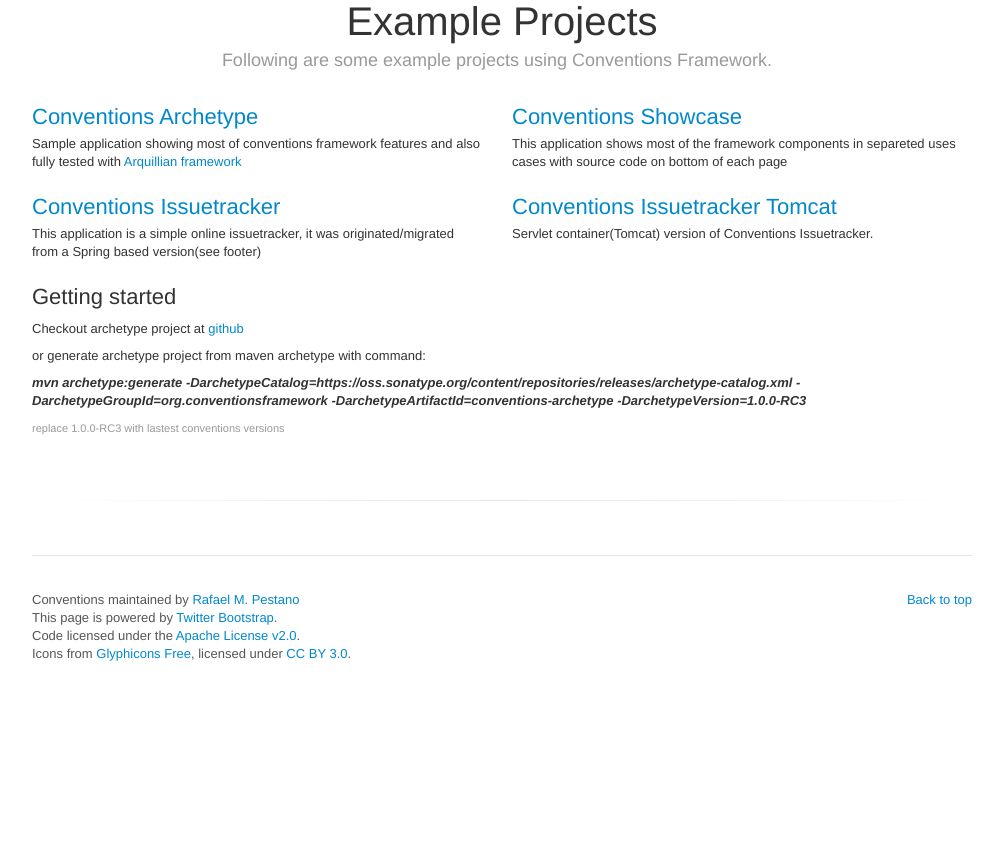
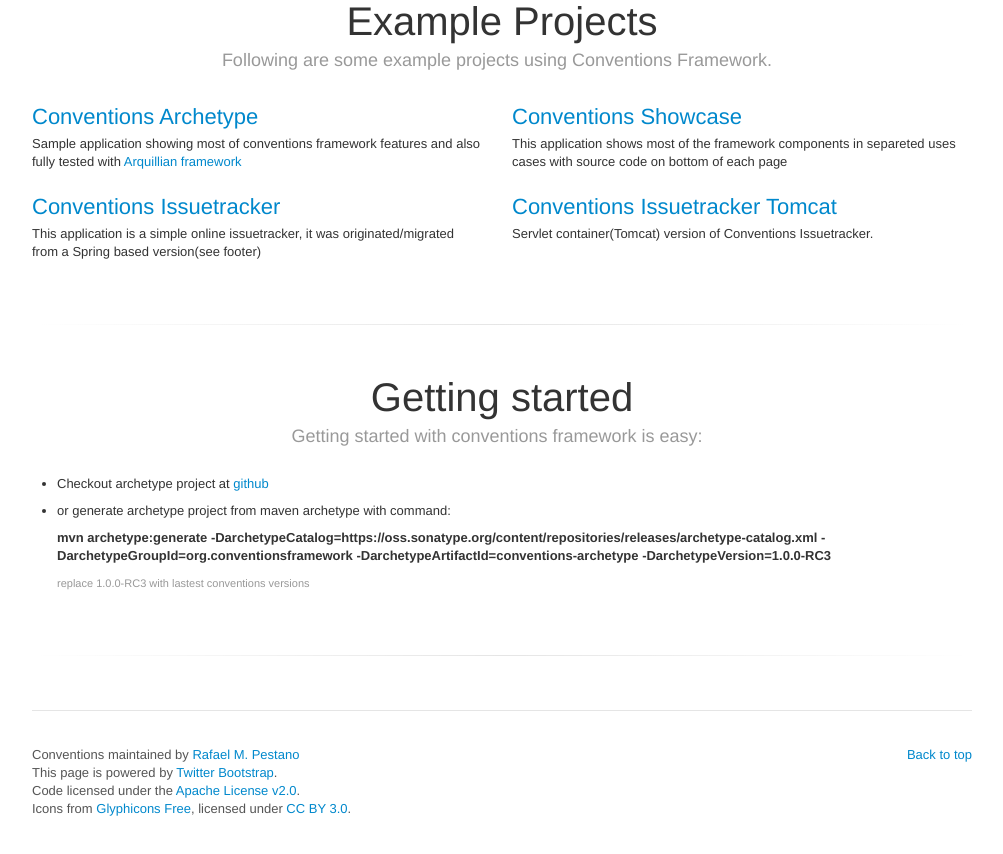
Before and after one commit to conventions/home, a plain HTML site: page index.html in a window 1280 px wide. Shown: the part 1596-2450 px from the top of the page, without its empty margins (138-1141 px from the left). Before the commit the page ends 2295 px from the top, so only its background shows below. Drawn offline with Linux system fonts and the light colour scheme.

Commit message:
home update

```diff
--- a/index.html
+++ b/index.html
@@ -234,17 +234,24 @@
     </div>
 </div>
 
+<hr class="soften">
 <div class="marketing">
-    <h2>Getting started</h2>
+    <h1>Getting started</h1>
+    <p class="marketing-byline">Getting started with conventions framework is easy:</p>
     <div class="row">
         <div class="span12">
-            <p>Checkout archetype project at <a href="https://github.com/conventions/archetype" target="_blank">github</a> </p>
-            <p>or generate archetype project from maven archetype with command:</p>
-            <p><strong><i>mvn archetype:generate -DarchetypeCatalog=https://oss.sonatype.org/content/repositories/releases/archetype-catalog.xml -DarchetypeGroupId=org.conventionsframework -DarchetypeArtifactId=conventions-archetype -DarchetypeVersion=1.0.0-RC3</i></strong></p>
-            <p><small>replace 1.0.0-RC3 with lastest conventions versions </small></p>
+            <ul>
+                <li>
+                    <p>Checkout archetype project at <a href="https://github.com/conventions/archetype" target="_blank">github</a> </p>
+                </li>
+                <li>
+                    <p>or generate archetype project from maven archetype with command:</p>
+                    <p><strong>mvn archetype:generate -DarchetypeCatalog=https://oss.sonatype.org/content/repositories/releases/archetype-catalog.xml -DarchetypeGroupId=org.conventionsframework -DarchetypeArtifactId=conventions-archetype -DarchetypeVersion=1.0.0-RC3</strong></p>
+                    <p><small>replace 1.0.0-RC3 with lastest conventions versions </small></p>
+                </li>
+            </ul>
         </div>
     </div>
-
 </div>
 
 
```
